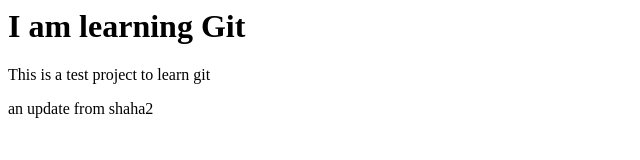
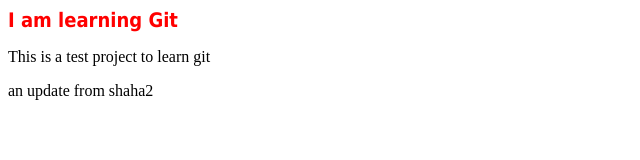
Before and after one commit to a-shahmoradi/GitTutorial, a plain HTML site: page index.html in a window 1280 px wide. Shown: the whole page, without its empty margins (0-640 px from the left). Drawn offline with Linux system fonts and the light colour scheme.

Commit message:
lmdgdsygvd

```diff
--- a/index.html
+++ b/index.html
@@ -4,6 +4,7 @@
     <meta http-equiv="X-UA-Compatible" content="IE=edge">
     <meta name="viewport" content="width=device-width, initial-scale=1.0">
     <title>Git Tutorial</title>
+    <link rel="stylesheet" href="style.css">
 </head>
 <body>
     <h1>
--- a/style.css
+++ b/style.css
@@ -1,5 +1,5 @@
 h1{
-    color : "red";
-    font-size : 14;
+    color : red;
+    font-size : 20;
     font-family :Tahoma;
 }
```
